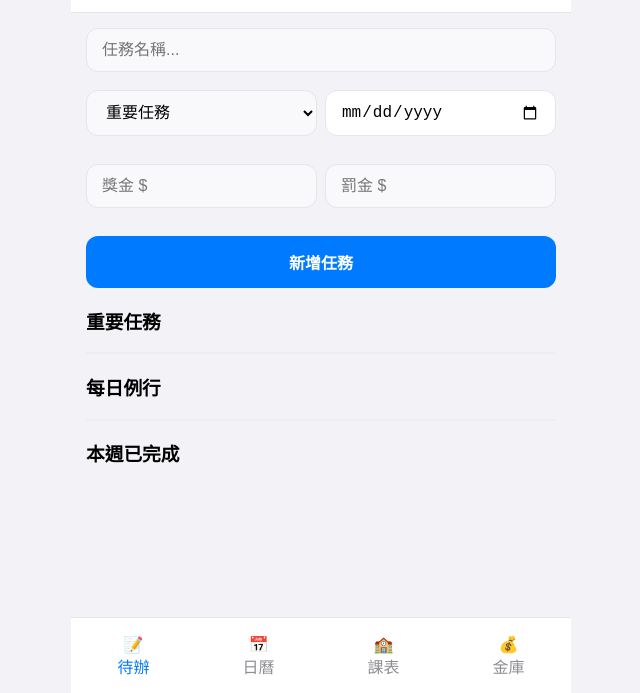
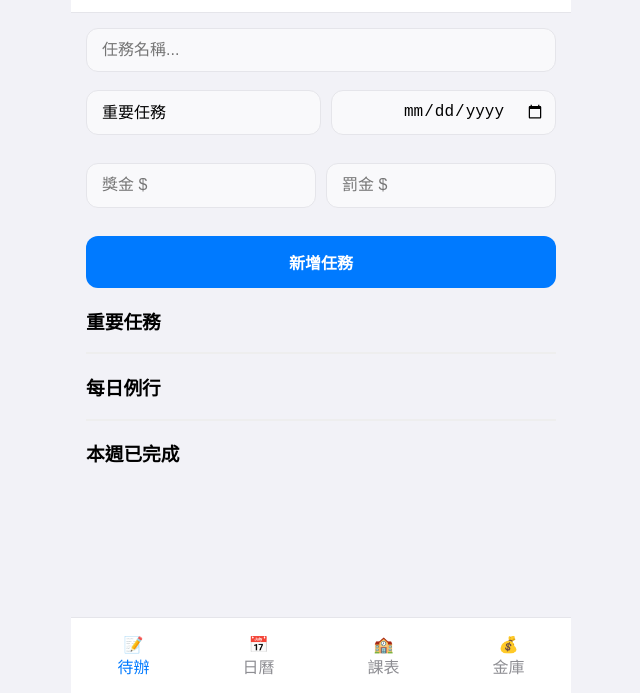
Before and after one commit to whiteradish1208/my-life-assistant, a plain HTML site: page index.html in a window 1280 px wide. Shown: the part 107-800 px from the top of the page, without its empty margins (319-959 px from the left). Drawn offline with Linux system fonts and the light colour scheme.

Commit message:
Update style.css

```diff
--- a/style.css
+++ b/style.css
@@ -217,3 +217,31 @@ input[type="date"]::before {
     padding: 10px 0;
     border-bottom: 1px solid #f2f2f7;
 }
+
+/* 讓輸入列強制平分 */
+.input-row {
+    display: flex !important;
+    width: 100% !important;
+    gap: 10px;
+    margin-top: 10px;
+}
+
+/* 強制讓左邊的 select 與右邊的 date/time 框平起平坐 */
+#todo-type, #todo-date, #start-time, #frequency, #reward-amt, #penalty-amt {
+    flex: 1 !important;
+    width: 50% !important; /* 強制各佔一半 */
+    min-width: 0; /* 防止溢出 */
+    box-sizing: border-box;
+    height: 45px; /* 統一高度 */
+    -webkit-appearance: none; /* 移除 iOS 內建陰影 */
+    background-color: #f9f9fb;
+}
+
+/* 針對 iOS 的時間與日期框加強顯示 */
+input[type="date"], input[type="time"] {
+    display: flex !important;
+    align-items: center;
+    justify-content: center;
+    padding: 10px !important;
+    font-size: 16px; /* 防止 iOS 自動放大畫面 */
+}
```
